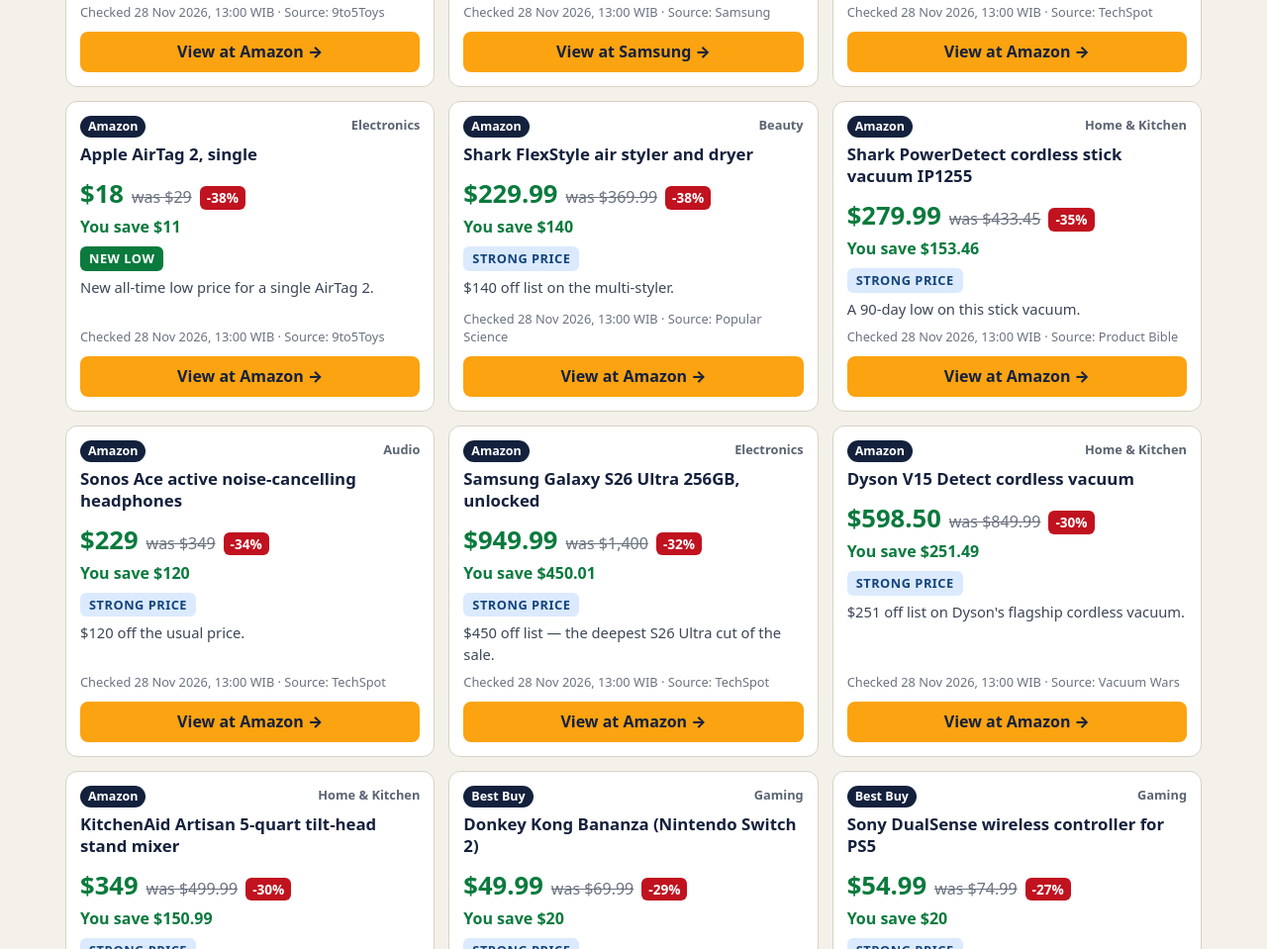
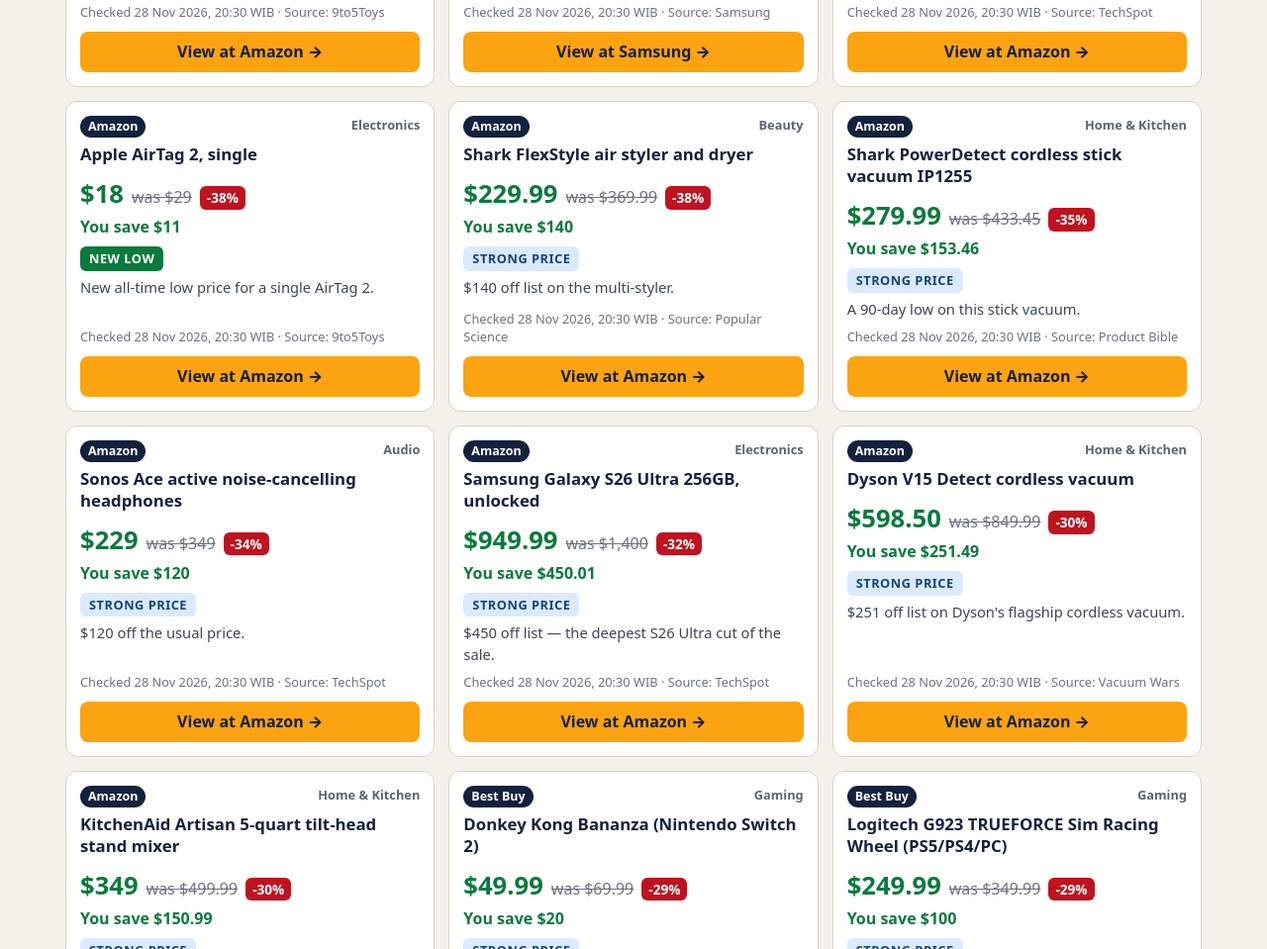
Before and after one commit to fynix39/black-friday-deal-finder, a plain HTML site: page app/index.html in a window 1280 px wide. Shown: the part 1841-2800 px from the top of the page at 99% size. Drawn offline with Linux system fonts and the light colour scheme.

Commit message:
DealHound v3: replace expired Arcade1Up deal with Logitech G923 (49.99 at Best Buy, STRONG PRICE); re-check 28 Nov 2026 20:30 WIB; total savings $6,257.96

```diff
--- a/app/data.js
+++ b/app/data.js
@@ -1,14 +1,14 @@
 // Deal data for DealHound — Black Friday 2026.
-// Every price was checked on Sat 28 Nov 2026 at the store named
-// or in a deals source that names the store. "source" is the publication that
-// showed the price today; "checked" is the check time (WIB).
+// Every price was checked on Sat 28 Nov 2026, evening (20:30 WIB), at the
+// store named or in a deals source that names the store. "source" is the
+// publication that showed the price today; "checked" is the check time (WIB).
 // Store links are direct links to the product page at that store, except the
 // Fire TV 4K stick, whose 2026 model has no discoverable product URL — its
 // link is the store's search for the product as a fallback.
 // Verdicts: NEW LOW = lowest price ever tracked; STRONG PRICE = a real cut
 // below the usual price; ROUTINE SALE = a discount that recurs at most sales.
 
-export const CHECKED_LABEL = "Checked 28 Nov 2026, 13:00 WIB";
+export const CHECKED_LABEL = "Checked 28 Nov 2026, 20:30 WIB";
 
 export const DEALS = [
   {
@@ -155,15 +155,15 @@ export const DEALS = [
     source: "Best Buy",
   },
   {
-    id: "arcade1up-sonic",
-    name: "Arcade1Up Sonic the Hedgehog home arcade machine",
-    store: "Costco",
-    url: "https://www.costco.com/p/-/arcade1up-sonic-the-hedgehog-home-arcade-machine/4201024834",
+    id: "logitech-g923",
+    name: "Logitech G923 TRUEFORCE Sim Racing Wheel (PS5/PS4/PC)",
+    store: "Best Buy",
+    url: "https://www.bestbuy.com/product/logitech-g923-trueforce-sim-racing-wheel-and-3-pedal-assembly-for-ps5-ps4-and-pc-gaming-steering-wheel-black/J7H7ZYXYT9/sku/6423223",
     category: "Gaming",
-    sale: 639.99, usual: 639.99,
-    verdict: "ROUTINE SALE",
-    evidence: "Costco's $100-off event ended 22 Nov; price back to $639.99 and out of stock online as of 28 Nov — this deal has expired.",
-    source: "Costco",
+    sale: 249.99, usual: 349.99,
+    verdict: "STRONG PRICE",
+    evidence: "$100 off list at Best Buy's Black Friday sale.",
+    source: "Best Buy",
   },
   {
     id: "dell-xps-13",
@@ -391,7 +391,6 @@ export const STORES = [
   "All stores",
   "Amazon",
   "Best Buy",
-  "Costco",
   "Dell",
   "Samsung",
 ];
--- a/app/index.html
+++ b/app/index.html
@@ -4,7 +4,7 @@
 <meta charset="utf-8">
 <meta name="viewport" content="width=device-width, initial-scale=1">
 <title>DealHound — Black Friday 2026 Deal Finder</title>
-<meta name="description" content="33 real Black Friday 2026 deals, checked today at Amazon, Best Buy, Costco, Dell and Samsung, each with an honest verdict on whether it is really a deal.">
+<meta name="description" content="33 real Black Friday 2026 deals, checked today at Amazon, Best Buy, Dell and Samsung, each with an honest verdict on whether it is really a deal.">
 <link rel="stylesheet" href="./style.css">
 <script type="module" src="./main.js"></script>
 </head>
@@ -63,7 +63,7 @@
     <p>Prices were read on Sat 28 Nov 2026, at the store named on each card or in
     the deals source cited there. Prices can change or sell out — the store page is the
     final word at checkout. DealHound is an independent finder; it is not affiliated with
-    Amazon, Best Buy, Costco, Dell or Samsung.</p>
+    Amazon, Best Buy, Dell or Samsung.</p>
   </footer>
 </main>
 </body>
```
Also changed, not shown: screenshots/1-cover.jpg, screenshots/2-filtered.jpg, screenshots/3-phone.jpg, screenshots/4-detail.jpg, 1 other file.
